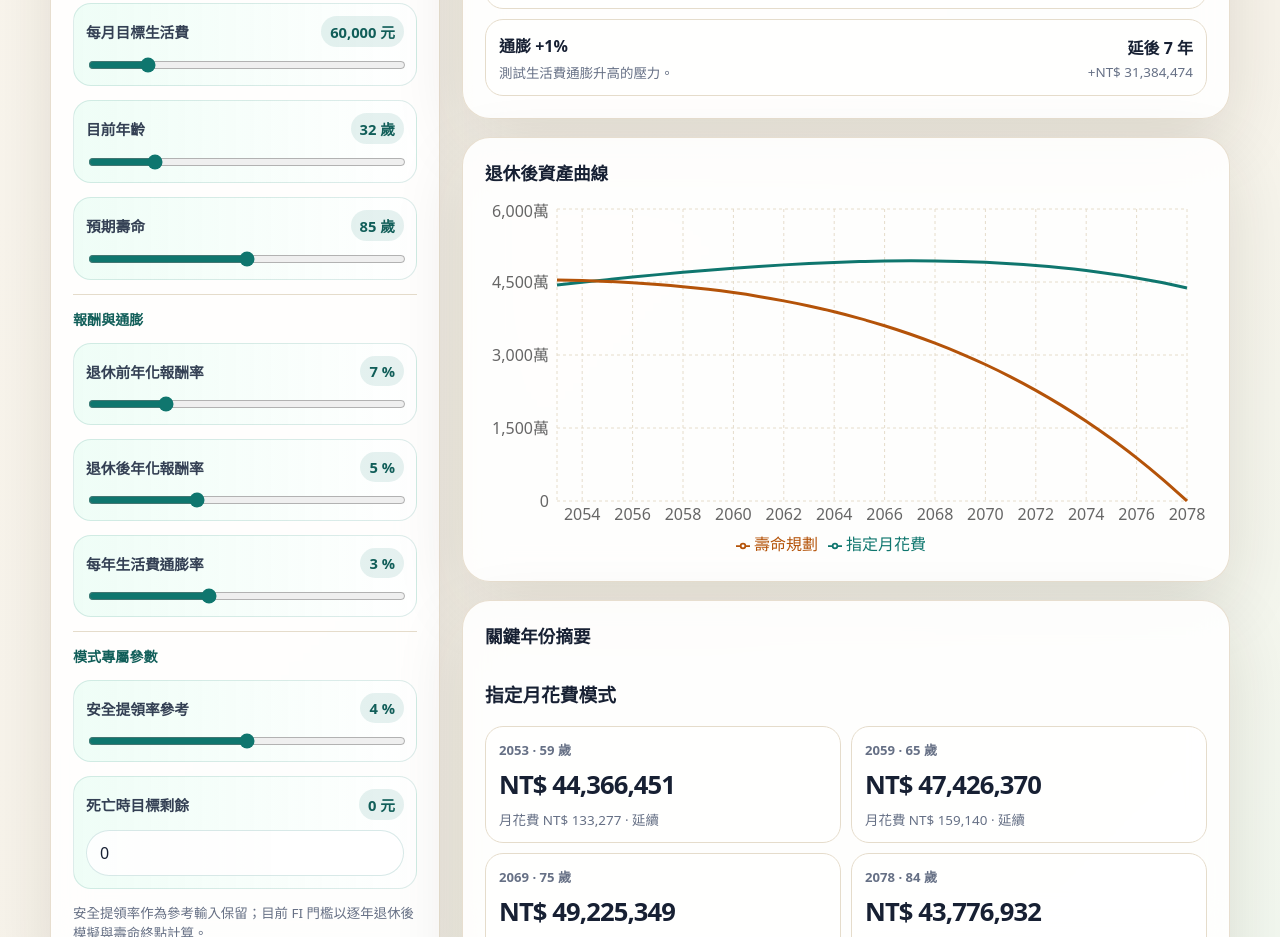
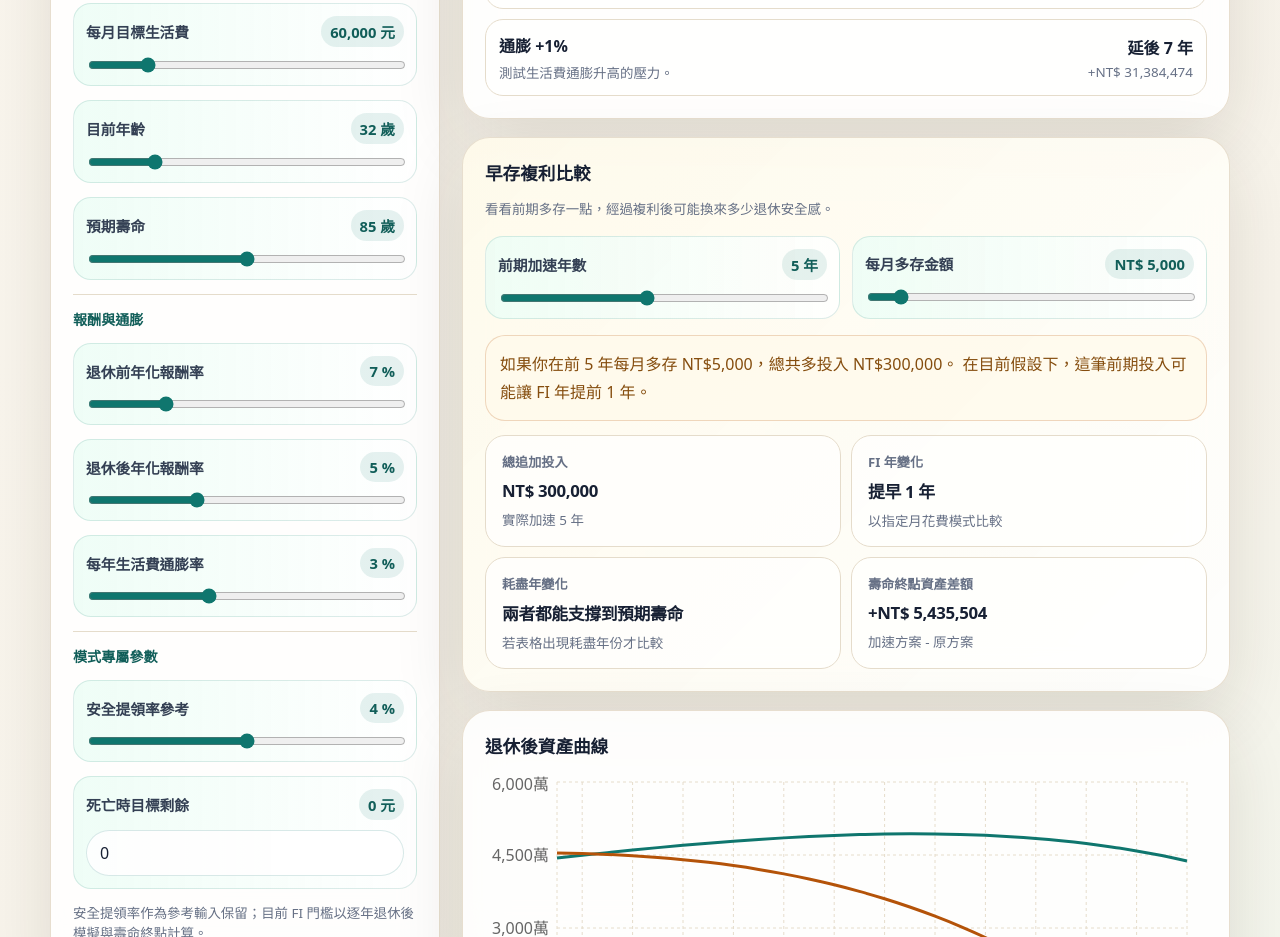
Before and after one commit to jjweiting/RetireWise, a Next.js app: page / in a window 1280 px wide. Shown: the part 900-1837 px from the top of the page. Built offline with nearby package versions, Linux system fonts and the light colour scheme.

Commit message:
feat: show early saving compound comparison

```diff
--- a/app/globals.css
+++ b/app/globals.css
@@ -494,6 +494,38 @@ th {
   font-size: 0.84rem;
 }
 
+.early-saving-card {
+  background: linear-gradient(135deg, rgba(255, 251, 235, 0.9), rgba(255, 255, 255, 0.88));
+}
+
+.early-saving-controls {
+  display: grid;
+  grid-template-columns: repeat(2, minmax(0, 1fr));
+  gap: 12px;
+  margin: 16px 0;
+}
+
+.early-saving-headline {
+  border: 1px solid rgba(180, 83, 9, 0.22);
+  border-radius: 20px;
+  background: rgba(255, 251, 235, 0.8);
+  color: #854d0e;
+  line-height: 1.75;
+  margin: 0 0 14px;
+  padding: 14px;
+}
+
+.early-saving-metrics {
+  display: grid;
+  grid-template-columns: repeat(2, minmax(0, 1fr));
+  gap: 10px;
+}
+
+.early-saving-metrics .metric-value {
+  font-size: 1.05rem;
+  letter-spacing: -0.02em;
+}
+
 @media (max-width: 900px) {
   .hero,
   .grid {
@@ -525,6 +557,8 @@ th {
   }
 
   .key-year-grid,
+  .early-saving-controls,
+  .early-saving-metrics,
   .sensitivity-row {
     grid-template-columns: 1fr;
   }
--- a/app/page.tsx
+++ b/app/page.tsx
@@ -2,6 +2,7 @@
 
 import { useEffect, useState } from 'react'
 import RetirementCurveChart from '@/components/retirement/RetirementCurveChart'
+import RetirementEarlySavingComparison from '@/components/retirement/RetirementEarlySavingComparison'
 import RetirementKeyYearSummary from '@/components/retirement/RetirementKeyYearSummary'
 import RetirementParams from '@/components/retirement/RetirementParams'
 import RetirementPresetSelector from '@/components/retirement/RetirementPresetSelector'
@@ -34,6 +35,8 @@ export default function Home() {
   const [scenarios, setScenarios] = useState<SavedScenario[]>([])
   const [sharedName, setSharedName] = useState<string | null>(null)
   const [selectedPresetId, setSelectedPresetId] = useState<RetirementPreset['id'] | null>(null)
+  const [accelerationYears, setAccelerationYears] = useState(5)
+  const [extraMonthlySaving, setExtraMonthlySaving] = useState(5_000)
   const [shareUrl, setShareUrl] = useState('')
   const errors = validateRetirementParams(params)
   const result = errors.length === 0 ? calculateSafely(params) : null
@@ -137,6 +140,13 @@ export default function Home() {
             <>
               <RetirementSummaryCards result={result} params={params} />
               <RetirementSensitivity params={params} />
+              <RetirementEarlySavingComparison
+                params={params}
+                accelerationYears={accelerationYears}
+                extraMonthlySaving={extraMonthlySaving}
+                onAccelerationYearsChange={setAccelerationYears}
+                onExtraMonthlySavingChange={setExtraMonthlySaving}
+              />
               <RetirementCurveChart result={result} />
               <RetirementKeyYearSummary fi4Table={result.fi4.table} filtTable={result.filt.table} />
               <RetirementYearlyTable fi4Table={result.fi4.table} filtTable={result.filt.table} />
```
